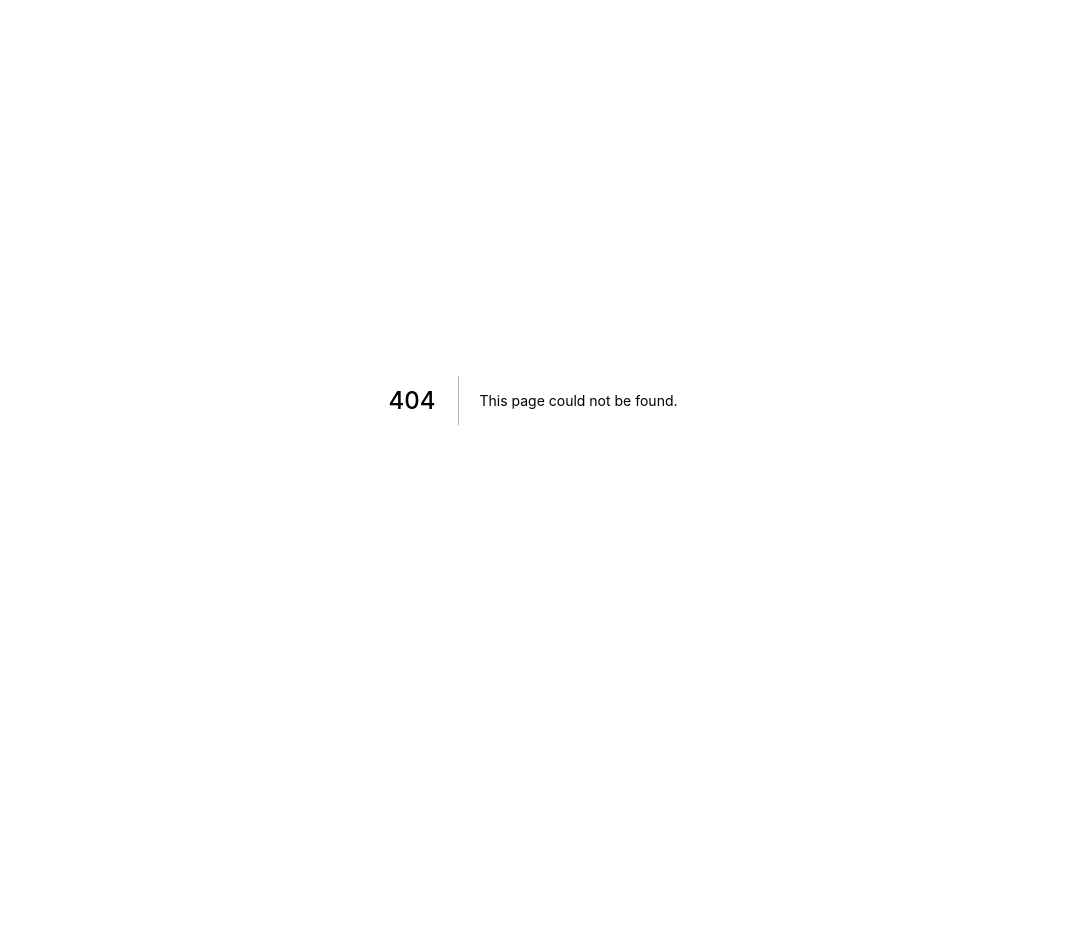
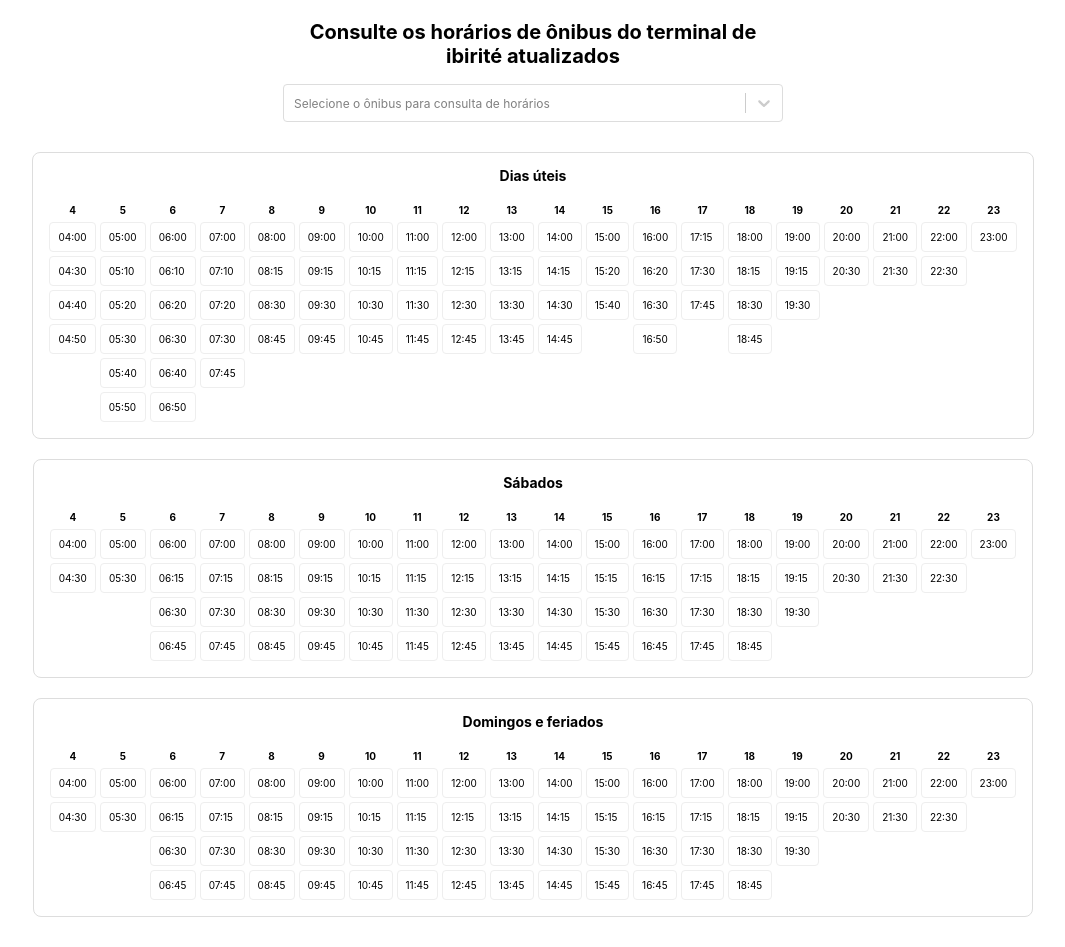
Before and after one commit to RaphaelOliveiraMoura/horarios-onibus-terminal-ibirite, a Next.js app in the folder packages/web/: page /linhas/1 in a window 1280 px wide. Before the commit this address had no page. Shown: the whole page, without its empty margins (107-1172 px from the left). Before the commit the page ends 800 px from the top, so only its background shows below. Built offline with nearby package versions, Linux system fonts and the light colour scheme.

Commit message:
feat: starting create bus schedule details page

```diff
--- a/packages/web/src/infra/repositories/bus.ts
+++ b/packages/web/src/infra/repositories/bus.ts
@@ -1,26 +1,7 @@
-import { Bus, BusSchedule, Schedule } from 'domain/models'
+import { Bus, BusSchedule } from 'domain/models'
 import { BusRepository } from 'domain/repositories'
 
-type BusesMemoryDatabase = { id: string; name: string; schedule: Schedule }
-
-const buses: BusesMemoryDatabase[] = [
-  {
-    id: '301C',
-    name: '301C - Terminal Ibirité via amazonas',
-    schedule: { saturdays: [], sundays: [], workingDays: [] }
-  },
-  {
-    id: '303M',
-    name: '303M - Terminal Ibirité/estação metrô eldorado',
-    schedule: { saturdays: [], sundays: [], workingDays: [] }
-  },
-  {
-    id: '3390',
-    name: '3390 - Terminal Ibirité jardim das rosas',
-    schedule: { saturdays: [], sundays: [], workingDays: [] }
-  }
-]
-
+import buses from './memory-database'
 export class BusRepositoryMemory implements BusRepository {
   async getBusLines(): Promise<Bus[]> {
     return buses.map(({ id, name }) => ({ id, name }))
--- /dev/null
+++ b/packages/web/src/infra/repositories/memory-database.ts
@@ -0,0 +1,243 @@
+import { Schedule, Time } from 'domain/models'
+
+type BusesMemoryDatabase = { id: string; name: string; schedule: Schedule }
+
+const buses: BusesMemoryDatabase[] = [
+  {
+    id: '301C',
+    name: '301C - Terminal Ibirité via amazonas',
+    schedule: {
+      saturdays: [
+        new Time(4, 0),
+        new Time(4, 30),
+        new Time(5, 0),
+        new Time(5, 30),
+        new Time(6, 0),
+        new Time(6, 15),
+        new Time(6, 30),
+        new Time(6, 45),
+        new Time(7, 0),
+        new Time(7, 15),
+        new Time(7, 30),
+        new Time(7, 45),
+        new Time(8, 0),
+        new Time(8, 15),
+        new Time(8, 30),
+        new Time(8, 45),
+        new Time(9, 0),
+        new Time(9, 15),
+        new Time(9, 30),
+        new Time(9, 45),
+        new Time(10, 0),
+        new Time(10, 15),
+        new Time(10, 30),
+        new Time(10, 45),
+        new Time(11, 0),
+        new Time(11, 15),
+        new Time(11, 30),
+        new Time(11, 45),
+        new Time(12, 0),
+        new Time(12, 15),
+        new Time(12, 30),
+        new Time(12, 45),
+        new Time(13, 0),
+        new Time(13, 15),
+        new Time(13, 30),
+        new Time(13, 45),
+        new Time(14, 0),
+        new Time(14, 15),
+        new Time(14, 30),
+        new Time(14, 45),
+        new Time(15, 0),
+        new Time(15, 15),
+        new Time(15, 30),
+        new Time(15, 45),
+        new Time(16, 0),
+        new Time(16, 15),
+        new Time(16, 30),
+        new Time(16, 45),
+        new Time(17, 0),
+        new Time(17, 15),
+        new Time(17, 30),
+        new Time(17, 45),
+        new Time(18, 0),
+        new Time(18, 15),
+        new Time(18, 30),
+        new Time(18, 45),
+        new Time(19, 0),
+        new Time(19, 15),
+        new Time(19, 30),
+        new Time(20, 0),
+        new Time(20, 30),
+        new Time(21, 0),
+        new Time(21, 30),
+        new Time(22, 0),
+        new Time(22, 30),
+        new Time(23, 0)
+      ],
+      sundays: [
+        new Time(4, 0),
+        new Time(4, 30),
+        new Time(5, 0),
+        new Time(5, 30),
+        new Time(6, 0),
+        new Time(6, 15),
+        new Time(6, 30),
+        new Time(6, 45),
+        new Time(7, 0),
+        new Time(7, 15),
+        new Time(7, 30),
+        new Time(7, 45),
+        new Time(8, 0),
+        new Time(8, 15),
+        new Time(8, 30),
+        new Time(8, 45),
+        new Time(9, 0),
+        new Time(9, 15),
+        new Time(9, 30),
+        new Time(9, 45),
+        new Time(10, 0),
+        new Time(10, 15),
+        new Time(10, 30),
+        new Time(10, 45),
+        new Time(11, 0),
+        new Time(11, 15),
+        new Time(11, 30),
+        new Time(11, 45),
+        new Time(12, 0),
+        new Time(12, 15),
+        new Time(12, 30),
+        new Time(12, 45),
+        new Time(13, 0),
+        new Time(13, 15),
+        new Time(13, 30),
+        new Time(13, 45),
+        new Time(14, 0),
+        new Time(14, 15),
+        new Time(14, 30),
+        new Time(14, 45),
+        new Time(15, 0),
+        new Time(15, 15),
+        new Time(15, 30),
+        new Time(15, 45),
+        new Time(16, 0),
+        new Time(16, 15),
+        new Time(16, 30),
+        new Time(16, 45),
+        new Time(17, 0),
+        new Time(17, 15),
+        new Time(17, 30),
+        new Time(17, 45),
+        new Time(18, 0),
+        new Time(18, 15),
+        new Time(18, 30),
+        new Time(18, 45),
+        new Time(19, 0),
+        new Time(19, 15),
+        new Time(19, 30),
+        new Time(20, 0),
+        new Time(20, 30),
+        new Time(21, 0),
+        new Time(21, 30),
+        new Time(22, 0),
+        new Time(22, 30),
+        new Time(23, 0)
+      ],
+      workingDays: [
+        new Time(4, 0),
+        new Time(4, 30),
+        new Time(4, 40),
+        new Time(4, 50),
+        new Time(5, 0),
+        new Time(5, 10),
+        new Time(5, 20),
+        new Time(5, 30),
+        new Time(5, 40),
+        new Time(5, 50),
+        new Time(6, 0),
+        new Time(6, 10),
+        new Time(6, 20),
+        new Time(6, 30),
+        new Time(6, 40),
+        new Time(6, 50),
+        new Time(7, 0),
+        new Time(7, 10),
+        new Time(7, 20),
+        new Time(7, 30),
+        new Time(7, 45),
+        new Time(8, 0),
+        new Time(8, 15),
+        new Time(8, 30),
+        new Time(8, 45),
+        new Time(9, 0),
+        new Time(9, 15),
+        new Time(9, 30),
+        new Time(9, 45),
+        new Time(10, 0),
+        new Time(10, 15),
+        new Time(10, 30),
+        new Time(10, 45),
+        new Time(11, 0),
+        new Time(11, 15),
+        new Time(11, 30),
+        new Time(11, 45),
+        new Time(12, 0),
+        new Time(12, 15),
+        new Time(12, 30),
+        new Time(12, 45),
+        new Time(13, 0),
+        new Time(13, 15),
+        new Time(13, 30),
+        new Time(13, 45),
+        new Time(14, 0),
+        new Time(14, 15),
+        new Time(14, 30),
+        new Time(14, 45),
+        new Time(15, 0),
+        new Time(15, 20),
+        new Time(15, 40),
+        new Time(16, 0),
+        new Time(16, 20),
+        new Time(16, 30),
+        new Time(16, 50),
+        new Time(17, 15),
+        new Time(17, 30),
+        new Time(17, 45),
+        new Time(18, 0),
+        new Time(18, 15),
+        new Time(18, 30),
+        new Time(18, 45),
+        new Time(19, 0),
+        new Time(19, 15),
+        new Time(19, 30),
+        new Time(20, 0),
+        new Time(20, 30),
+        new Time(21, 0),
+        new Time(21, 30),
+        new Time(22, 0),
+        new Time(22, 30),
+        new Time(23, 0)
+      ]
+    }
+  },
+  {
+    id: '303M',
+    name: '303M - Terminal Ibirité/estação metrô eldorado',
+    schedule: {
+      saturdays: [],
+      sundays: [],
+      workingDays: []
+    }
+  },
+  {
+    id: '3390',
+    name: '3390 - Terminal Ibirité jardim das rosas',
+    schedule: {
+      saturdays: [],
+      sundays: [],
+      workingDays: []
+    }
+  }
+]
+
+export default buses
--- /dev/null
+++ b/packages/web/src/pages/linhas/[id].tsx
@@ -0,0 +1,5 @@
+import BusScheduleDetailsPage from 'presentation/pages/bus-schedule-details'
+
+export default function Page() {
+  return <BusScheduleDetailsPage busId="301C" />
+}
--- a/packages/web/src/presentation/components/BusSchedule/styles.ts
+++ b/packages/web/src/presentation/components/BusSchedule/styles.ts
@@ -1,10 +1,20 @@
 import styled from 'styled-components'
 
-export const Wrapper = styled.article``
+export const Wrapper = styled.article`
+  display: flex;
+  flex-direction: column;
+  justify-content: center;
+  align-items: center;
+
+  border: 1px solid #ddd;
+  border-radius: 8px;
+  margin: 1rem;
+  padding: 1.4rem;
+`
 
 export const Title = styled.h2`
   font-size: 1.4rem;
-  margin-bottom: 1.2rem;
+  margin-bottom: 2rem;
 `
 
 export const BusScheduleContainer = styled.div`
--- /dev/null
+++ b/packages/web/src/presentation/pages/bus-schedule-details/index.tsx
@@ -0,0 +1,97 @@
+import { useEffect, useState } from 'react'
+
+import { getBusLinesService, getBusScheduleService } from 'main/services'
+import AutoCompĺete from 'presentation/components/AutoCompĺete'
+import BusSchedule from 'presentation/components/BusSchedule'
+import { BusSchedule as BusScheduleModel } from 'domain/models'
+
+import * as S from './styles'
+
+type BusScheduleDetailsPageProps = {
+  busId: string
+}
+
+type PageState = 'loading' | 'error' | 'success'
+
+const BusScheduleDetailsPage: React.FC<BusScheduleDetailsPageProps> = ({
+  busId
+}) => {
+  const [pageState, setPageState] = useState<PageState>('loading')
+  const [options, setOptions] = useState<{ value: string; label: string }[]>([])
+  const [busSchedule, setBusSchedule] = useState<BusScheduleModel>()
+
+  useEffect(() => {
+    getBusLinesService.execute().then((buses) => {
+      const busesOptions = buses.map(({ id, name }) => ({
+        value: id,
+        label: name
+      }))
+
+      setOptions(busesOptions)
+    })
+
+    getBusScheduleService
+      .execute(busId)
+      .then((busScheduleResult) => {
+        setBusSchedule(busScheduleResult)
+        setPageState('success')
+      })
+      .catch(() => {
+        setPageState('error')
+      })
+  }, [busId])
+
+  function loading() {
+    return <div>Loading ...</div>
+  }
+
+  function error() {
+    return <div>error =(</div>
+  }
+
+  function success() {
+    if (!busSchedule) throw new Error('Invalid BusSchedule')
+
+    return (
+      <S.BusScheduleContainer>
+        <BusSchedule
+          title="Dias úteis"
+          schedule={busSchedule.schedule.workingDays}
+        />
+        <BusSchedule
+          title="Sábados"
+          schedule={busSchedule.schedule.saturdays}
+        />
+        <BusSchedule
+          title="Domingos e feriados"
+          schedule={busSchedule.schedule.sundays}
+        />
+      </S.BusScheduleContainer>
+    )
+  }
+
+  const pageBuilders = {
+    loading,
+    error,
+    success
+  }
+
+  return (
+    <S.Wrapper>
+      <S.Header>
+        <S.Title>
+          Consulte os horários de ônibus do terminal de ibirité atualizados
+        </S.Title>
+        <AutoCompĺete
+          options={options}
+          placeholder="Selecione o ônibus para consulta de horários"
+          label="horarios-onibus"
+        />
+      </S.Header>
+
+      {pageBuilders[pageState]()}
+    </S.Wrapper>
+  )
+}
+
+export default BusScheduleDetailsPage
--- /dev/null
+++ b/packages/web/src/presentation/pages/bus-schedule-details/styles.ts
@@ -0,0 +1,32 @@
+import styled from 'styled-components'
+
+export const Wrapper = styled.header`
+  width: 100%;
+  padding: 2rem;
+  display: flex;
+  flex-direction: column;
+  justify-content: center;
+  align-items: center;
+`
+
+export const Header = styled.div`
+  width: 100%;
+  max-width: 50rem;
+  display: flex;
+  flex-direction: column;
+  justify-content: center;
+  align-items: center;
+`
+
+export const Title = styled.h1`
+  text-align: center;
+  margin-bottom: 1.6rem;
+`
+
+export const BusScheduleContainer = styled.div`
+  display: flex;
+  justify-content: center;
+  flex-direction: column;
+  align-items: center;
+  margin-top: 2rem;
+`
--- a/packages/web/src/presentation/styles/global.ts
+++ b/packages/web/src/presentation/styles/global.ts
@@ -22,7 +22,6 @@ const GlobalStyles = createGlobalStyle`
   }
 
   html, body, #__next {
-    height: 100%;
   }
 
   #__next {
```
